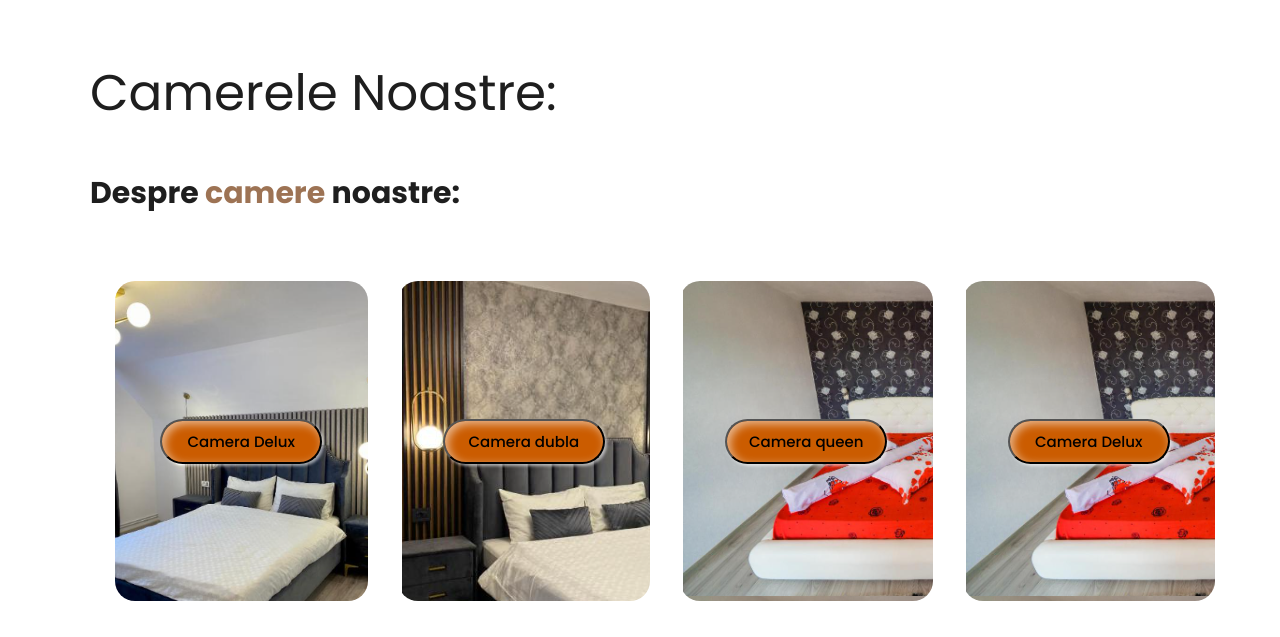
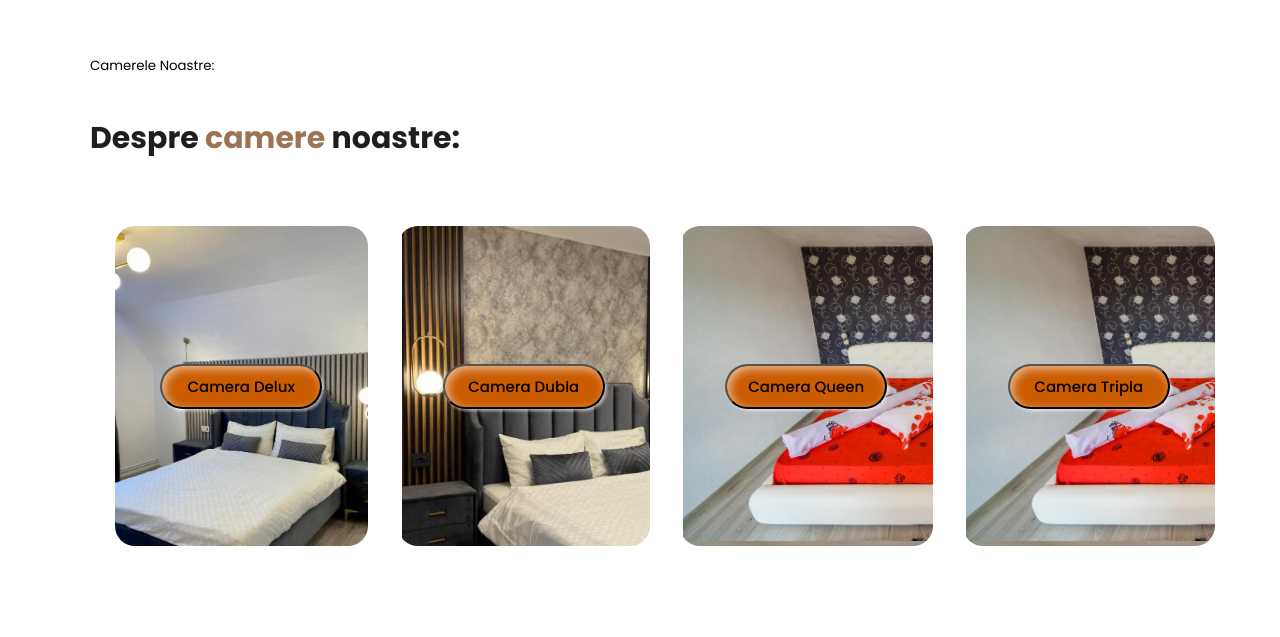
Before and after one commit to AlbertSmarandoiu/PensiuneaAdrian, a React (Vite) app: page / in a window 1280 px wide. Shown: the part 2163-2800 px from the top of the page. Built offline with nearby package versions, Linux system fonts and the light colour scheme; a web font is replaced by a local one.

Commit message:
rooom modificate

```diff
--- a/src/Components/Rooms/Room.jsx
+++ b/src/Components/Rooms/Room.jsx
@@ -1,146 +1,202 @@
-import React from "react";
-import roomsCSS from './../Rooms/Room.module.css'
-
-function Rooms(){
-    return(
-        <div id="camere" className={`${roomsCSS.Rooms_container} section`}>
-            <small  className="section_Heading">Camerele Noastre:</small>
-            <h2 className="section_Title">Despre <span>camere</span> noastre:</h2>
-
-            <div className={roomsCSS.cards}>
-                <div className={roomsCSS.card_Container}>
-                    <div className={roomsCSS.card}>
-                        <div className={`${roomsCSS.Card_front} ${roomsCSS.Card_front1}`}>
-                            <button>Camera Delux</button>
-                        </div>
-                        {/* in spatele imaginii */}
-                        <div className={roomsCSS.Card_back}>
-                            <div className={roomsCSS.Card_content}>
-                                {/* <p className={roomsCSS.prince}>120</p> */}
-                                <h3>Camera Delux</h3>
-                                <p> - Baie proprie</p>
-                                <p> - Wifi Gratuit</p>
-                                <p> - Priveliște frumoasă</p>
-                                <p> - Cada cu hidromasaj</p>
-                            </div>
-                            <div className={roomsCSS.BookNow}>
-                                <button>Book new</button>
-                                <i className="ri-arrow-left-line"></i>
-                            </div>
-                        </div>
-                    </div>
-                </div>
-                <div className={roomsCSS.card_Container}>
-                    <div className={roomsCSS.card}>
-                        <div className={`${roomsCSS.Card_front} ${roomsCSS.Card_front2}`}>
-                            <button>Camera dubla</button>
-                        </div>
-                        {/* in spatele imaginii */}
-                        <div className={roomsCSS.Card_back}>
-                            <div className={roomsCSS.Card_content}>
-                                {/* <p className={roomsCSS.prince}>120</p> */}
-                                <h3>Camera Delux</h3>
-                                <p> - Baie proprie</p>
-                                <p> - Wifi Gratuit</p>
-                                <p> - Priveliște frumoasă</p>
-                                <p> - Cada cu hidromasaj</p>
-                            </div>
-                            <div className={roomsCSS.BookNow}>
-                                <button>Book new</button>
-                                <i className="ri-arrow-left-line"></i>
-                            </div>
-                        </div>
-                    </div>
-                </div>
-                <div className={roomsCSS.card_Container}>
-                    <div className={roomsCSS.card}>
-                        <div className={`${roomsCSS.Card_front} ${roomsCSS.Card_front3}`}>
-                            <button>Camera queen</button>
-                        </div>
-                        {/* in spatele imaginii */}
-                        <div className={roomsCSS.Card_back}>
-                            <div className={roomsCSS.Card_content}>
-                                {/* <p className={roomsCSS.prince}>120</p> */}
-                                <h3>Camera Delux</h3>
-                                <p> - Baie proprie</p>
-                                <p> - Wifi Gratuit</p>
-                                <p> - Priveliște frumoasă</p>
-                                <p> - Cada cu hidromasaj</p>
-                            </div>
-                            <div className={roomsCSS.BookNow}>
-                                <button>Book new</button>
-                                <i className="ri-arrow-left-line"></i>
-                            </div>
-                        </div>
-                    </div>
-                </div>
-                <div className={roomsCSS.card_Container}>
-                    <div className={roomsCSS.card}>
-                        <div className={`${roomsCSS.Card_front} ${roomsCSS.Card_front4}`}>
-                            <button>Camera Delux</button>
-                        </div>
-                        {/* in spatele imaginii */}
-                        <div className={roomsCSS.Card_back}>
-                            <div className={roomsCSS.Card_content}>
-                                {/* <p className={roomsCSS.prince}>120</p> */}
-                                <h3>Camera Delux</h3>
-                                <p> - Baie proprie</p>
-                                <p> - Wifi Gratuit</p>
-                                <p> - Priveliște frumoasă</p>
-                                <p> - Cada cu hidromasaj</p>
-                            </div>
-                            <div className={roomsCSS.BookNow}>
-                                <button>Book new</button>
-                                <i className="ri-arrow-left-line"></i>
-                            </div>
-                        </div>
-                    </div>
-                </div>
-            </div>
-
-        </div>
-
-    )
-}
-
-export default Rooms
 // import React from "react";
-// import roomsCSS from './../Rooms/Room.module.css';
+// import roomsCSS from './../Rooms/Room.module.css'
 
 // function Rooms(){
+//     console.log('Card component rendering!');
 //     return(
 //         <div id="camere" className={`${roomsCSS.Rooms_container} section`}>
-//             <small className="section_Heading">Camerele Noastre:</small>
+//             <small  className="secxtion_Heading">Camerele Noastre:</small>
 //             <h2 className="section_Title">Despre <span>camere</span> noastre:</h2>
 
 //             <div className={roomsCSS.cards}>
 //                 <div className={roomsCSS.card_Container}>
 //                     <div className={roomsCSS.card}>
-//                         {/* Front of the Card */}
-//                         <div className={`${roomsCSS.Card_front}`}>
+//                         <div className={`${roomsCSS.Card_front} ${roomsCSS.Card_front1}`}>
 //                             <button>Camera Delux</button>
 //                         </div>
-
-//                         {/* Back of the Card */}
+//                         {/* in spatele imaginii */}
 //                         <div className={roomsCSS.Card_back}>
 //                             <div className={roomsCSS.Card_content}>
-//                                 <p className={roomsCSS.price}>$120/N</p>
-//                                 <h3>Junior Suite</h3>
-//                                 <p>- Daily Cleaning</p>
-//                                 <p>- Home Service</p>
-//                                 <p>- Housekeeping</p>
-//                                 <p>- Wifi & Parking</p>
+//                                 {/* <p className={roomsCSS.prince}>120</p> */}
+//                                 <h3>Camera Delux</h3>
+//                                 <p> - Baie proprie</p>
+//                                 <p> - Wifi Gratuit</p>
+//                                 <p> - Priveliște frumoasă</p>
+//                                 <p> - Cada cu hidromasaj</p>
 //                             </div>
 //                             <div className={roomsCSS.BookNow}>
-//                                 <button>Book Now</button>
+//                                 <button>Book new</button>
 //                                 <i className="ri-arrow-left-line"></i>
 //                             </div>
 //                         </div>
 //                     </div>
 //                 </div>
+//                 <div className={roomsCSS.card_Container}>
+//                     <div className={roomsCSS.card}>
+//                         <div className={`${roomsCSS.Card_front} ${roomsCSS.Card_front2}`}>
+//                             <button>Camera dubla</button>
+//                         </div>
+//                         {/* in spatele imaginii */}
+//                         <div className={roomsCSS.Card_back}>
+//                             <div className={roomsCSS.Card_content}>
+//                                 {/* <p className={roomsCSS.prince}>120</p> */}
+//                                 <h3>Camera Delux</h3>
+//                                 <p> - Baie proprie</p>
+//                                 <p> - Wifi Gratuit</p>
+//                                 <p> - Priveliște frumoasă</p>
+//                                 <p> - Cada cu hidromasaj</p>
+//                             </div>
+//                             <div className={roomsCSS.BookNow}>
+//                                 <button>Book new</button>
+//                                 <i className="ri-arrow-left-line"></i>
+//                             </div>
+//                         </div>
+//                     </div>
+//                 </div>
+//                 <div className={roomsCSS.card_Container}>
+//                     <div className={roomsCSS.card}>
+//                         <div className={`${roomsCSS.Card_front} ${roomsCSS.Card_front3}`}>
+//                             <button>Camera queen</button>
+//                         </div>
+//                         {/* in spatele imaginii */}
+//                         <div className={roomsCSS.Card_back}>
+//                             <div className={roomsCSS.Card_content}>
+//                                 {/* <p className={roomsCSS.prince}>120</p> */}
+//                                 <h3>Camera Delux</h3>
+//                                 <p> - Baie proprie</p>
+//                                 <p> - Wifi Gratuit</p>
+//                                 <p> - Priveliște frumoasă</p>
+//                                 <p> - Cada cu hidromasaj</p>
+//                             </div>
+//                             <div className={roomsCSS.BookNow}>
+//                                 <button>Book new</button>
+//                                 <i className="ri-arrow-left-line"></i>
+//                             </div>
+//                         </div>
+//                     </div>
+//                 </div>
+//                 <div className={roomsCSS.card_Container}>
+//     <div className={roomsCSS.card}>
+//         <div className={`${roomsCSS.Card_front} ${roomsCSS.Card_front4}`}>
+//             <button>Camera Tripla</button>
+//         </div>
+//         <div className={roomsCSS.Card_back}>
+//             <div className={roomsCSS.Card_content}>
+//                 <h3>Camera Tripla</h3>
+//                 <p> - Baie proprie</p>
+//                 <p> - Wifi Gratuit</p>
+//                 <p> - Priveliște frumoasă</p>
+//                 <p> - Cada cu hidromasaj</p>
+//             </div>
+//             <div className={roomsCSS.room_btns}>
+//                 <a
+//                     href="https://wa.me/+40757741699?text=Hello%20Pensiunea%20Adrian,%20I%20would%20like%20to%20make%20a%20reservation."
+//                     className={roomsCSS.btn}
+//                     target="_blank"
+//                     rel="noopener noreferrer"
+//                 >
+//                     Book new
+//                 </a>
+//                 <i
+//                     // className="ri-menu-4-line"
+//                     id={roomsCSS.bars}
+//                     onClick={menuHandler}
+//                 ></i>
 //             </div>
 //         </div>
-//     );
+//     </div>
+// </div>
+
+//             </div>
+
+//         </div>
+
+//     )
 // }
 
-// export default Rooms;
+// export default Rooms
+
+import React from "react";
+import roomsCSS from "./../Rooms/Room.module.css";
+
+const roomDetails = [
+  {
+    id: 1,
+    title: "Camera Delux",
+    frontClass: roomsCSS.Card_front1,
+    backClass: roomsCSS.Card_back1,
+    features: ["Baie proprie", "Wifi Gratuit", "Priveliște frumoasă", "Cada cu hidromasaj"],
+    link: "https://wa.me/+40757741699?text=Hello%20Pensiunea%20Adrian,%20I%20would%20like%20to%20make%20a%20reservation.",
+  },
+  {
+    id: 2,
+    title: "Camera Dubla",
+    frontClass: roomsCSS.Card_front2,
+    backClass: roomsCSS.Card_back2,
+    features: ["Baie proprie", "Wifi Gratuit", "Priveliște frumoasă", "Cada cu hidromasaj"],
+    link: "https://wa.me/+40757741699?text=Hello%20Pensiunea%20Adrian,%20I%20would%20like%20to%20make%20a%20reservation.",
+  },
+  {
+    id: 3,
+    title: "Camera Queen",
+    frontClass: roomsCSS.Card_front3,
+    backClass: roomsCSS.Card_back3,
+    features: ["Baie proprie", "Wifi Gratuit", "Priveliște frumoasă", "Cada cu hidromasaj"],
+    link: "https://wa.me/+40757741699?text=Hello%20Pensiunea%20Adrian,%20I%20would%20like%20to%20make%20a%20reservation.",
+  },
+  {
+    id: 4,
+    title: "Camera Tripla",
+    frontClass: roomsCSS.Card_front4,
+    backClass: roomsCSS.Card_back4,
+    features: ["Baie proprie", "Wifi Gratuit", "Priveliște frumoasă", "Cada cu hidromasaj"],
+    link: "https://wa.me/+40757741699?text=Hello%20Pensiunea%20Adrian,%20I%20would%20like%20to%20make%20a%20reservation.",
+  },
+];
+
+function Rooms() {
+  return (
+    <div id="camere" className={`${roomsCSS.Rooms_container} section`}>
+      <small className="secxtion_Heading">Camerele Noastre:</small>
+      <h2 className="section_Title">
+        Despre <span>camere</span> noastre:
+      </h2>
+      <div className={roomsCSS.cards}>
+        {roomDetails.map((room) => (
+          <div key={room.id} className={roomsCSS.card_Container}>
+            <div className={roomsCSS.card}>
+              <div className={`${roomsCSS.Card_front} ${room.frontClass}`}>
+                <button>{room.title}</button>
+              </div>
+              <div className={`${roomsCSS.Card_back} ${room.backClass}`}>
+                <div className={roomsCSS.Card_content}>
+                  <h3>{room.title}</h3>
+                  {room.features.map((feature, index) => (
+                    <p key={index}>- {feature}</p>
+                  ))}
+                </div>
+                <div className={roomsCSS.BookNow}>
+                  {room.link ? (
+                    <a
+                      href={room.link}
+                      className={roomsCSS.btn}
+                      target="_blank"
+                      rel="noopener noreferrer"
+                    >
+                      Book new
+                    </a>
+                  ) : (
+                    <button>Book new</button>
+                  )}
+                  <i className="ri-arrow-left-line"></i>
+                </div>
+              </div>
+            </div>
+          </div>
+        ))}
+      </div>
+    </div>
+  );
+}
+
+export default Rooms;
--- a/src/Components/Rooms/Room.module.css
+++ b/src/Components/Rooms/Room.module.css
@@ -19,6 +19,44 @@
     position: relative;
 }
 
+.btn, .BookNow button {
+    background: linear-gradient(135deg, #ff7f50, #ff4500); /* Coral gradient */
+    border: none;
+    color: white;
+    padding: 10px 20px;
+    font-size: 16px;
+    font-weight: bold;
+    border-radius: 30px;
+    cursor: pointer;
+    transition: all 0.3s ease-in-out;
+    align-items: center;
+}
+
+
+
+.btn:hover, .BookNow button:hover {
+    background: linear-gradient(135deg, #ff4500, #c71585); /* Vibrant hover gradient */
+    transform: scale(1.05);
+    align-items: center;
+}
+
+
+#bars{
+    border:none;
+    background-color: #cb5c00;
+    height: 40px;
+    width: 40px;
+    display: flex;
+    align-items: center;
+    justify-content: center;
+    font-size: 15px;
+    color: #fff;
+    border-radius: 30px;
+    box-shadow: 0px 0px 0px #ffffff94 , inset 3px 3px 10px #ffffff94;
+    transition: 1s;
+    cursor: pointer;
+    display: none;
+}
 
 .card:hover{
     transform: rotateY(180deg);
@@ -84,26 +122,50 @@
     background-color: #ff7f50;
     color: white;
     cursor: pointer;
+    align-items: center;
+}
+
+.room_btns{
+    display: flex;
+    gap: 18px;
+    color: #000;
+    font-size: 20px;
+    align-items: center;
+    background-color: #cb5c00;
+    border-radius: 30px;
+    align-content: center;
+
 }
 
 
 
 
-
-
 .BookNow{
-    display: flex;
+    display:center;
     justify-content: center;
     gap: 10px;
     width: 100%;
+    align-items: center;
 }
 
-.BookNow i{
+/* .BookNow i{
     height: 100%;
     width: 50%;
     background-color: #1e1e1e;
     color:#fff ;
+}  */
+
+
+
+.BookNow {
+    display: flex; /* Use flexbox for alignment */
+    justify-content: center; /* Center horizontally */
+    align-items: center; /* Center vertically */
+    gap: 10px; /* Keep if you have other elements with spacing needs */
+    width: 100%; /* Ensure it spans the full width of the container */
+    height: 100%; /* Adjust height as needed to ensure centering */
 }
+
 
 @media screen and (max-width:1200px) {
     .cards{
```
